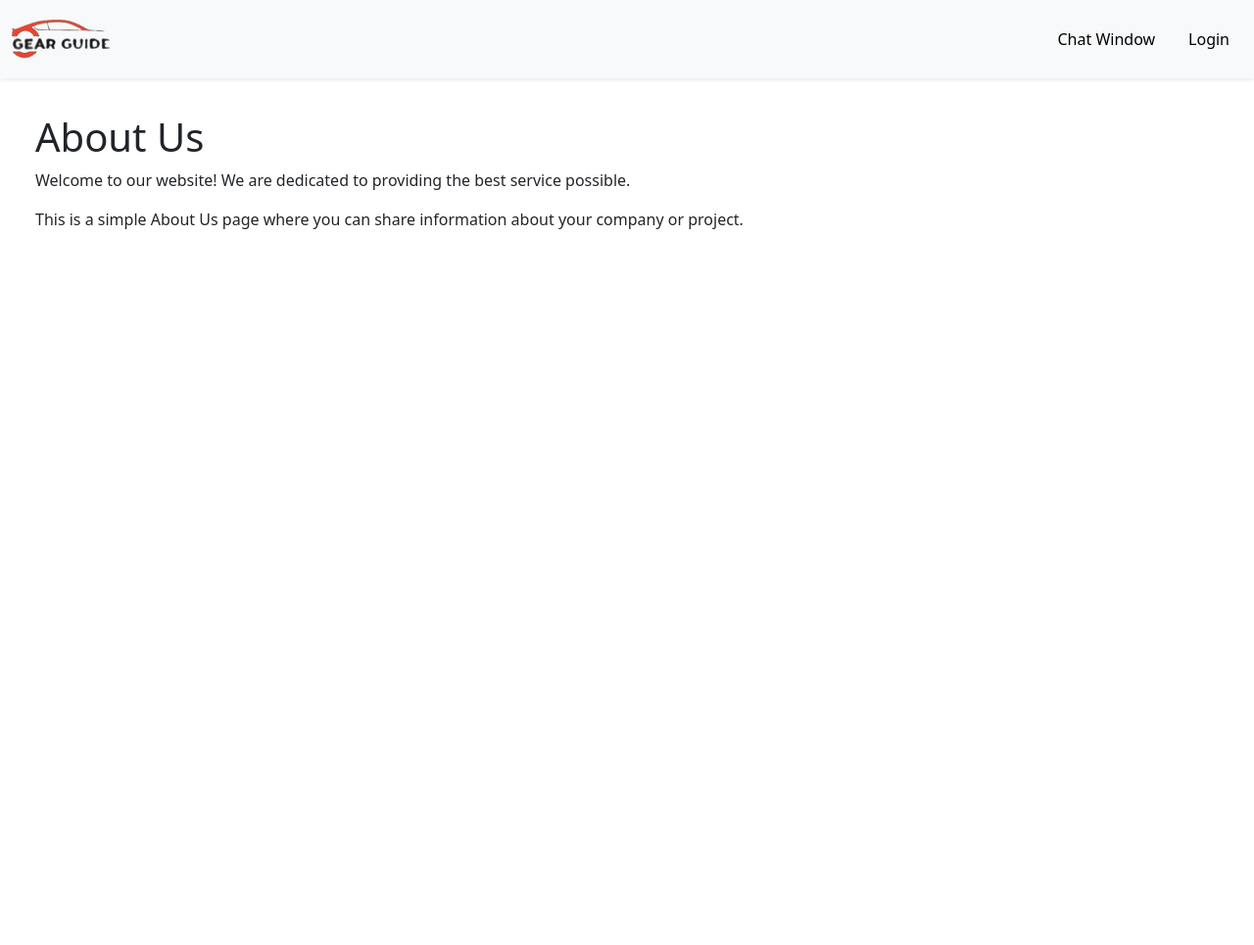
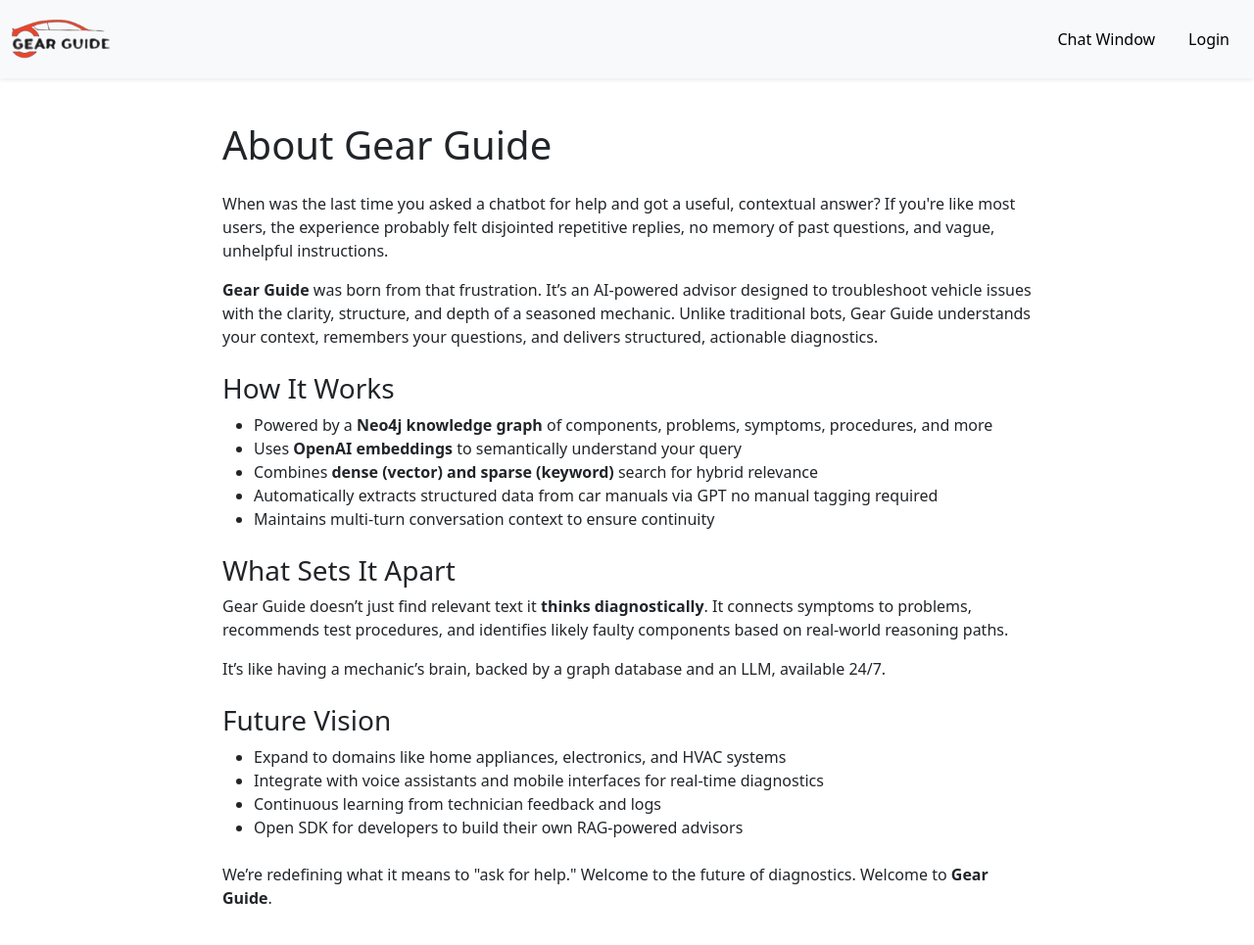
Before and after one commit to Anusha-raju/GearGuidev2, a Flask app: page /about in a window 1280 px wide. Shown: the whole page at 98% size. Run offline with Flask 3, Linux system fonts and the light colour scheme; parts of the project's set-up code (start-up, migrations or seed data) failed here and were passed over.

Commit message:
refined doc

````diff
--- a/app.py
+++ b/app.py
@@ -99,6 +99,7 @@ def chat():
         user_msg = Chat(session_id=session.id, message=message, timestamp=datetime.utcnow(), sender='user')
         response = rag_advisor(message)
         if response:
+            response = response.replace("```markdown", "").replace("```","")
             response = markdown.markdown(response)
         else:
             response = "Oops!!! Sorry...."
--- a/ui/templates/about.html
+++ b/ui/templates/about.html
@@ -7,9 +7,47 @@
 {% block sidebar %}{% endblock %}
 
 {% block content %}
-<div style="padding: 1rem;">
-    <h1>About Us</h1>
-    <p>Welcome to our website! We are dedicated to providing the best service possible.</p>
-    <p>This is a simple About Us page where you can share information about your company or project.</p>
+<div class="container mt-4" style="max-width: 850px;">
+    <h1 class="mb-4">About Gear Guide</h1>
+
+    <p>
+        When was the last time you asked a chatbot for help and got a useful, contextual answer?
+        If you're like most users, the experience probably felt disjointed repetitive replies, no memory of past questions, and vague, unhelpful instructions.
+    </p>
+
+    <p>
+        <strong>Gear Guide</strong> was born from that frustration. It’s an AI-powered advisor designed to troubleshoot vehicle issues with the clarity, structure, and depth of a seasoned mechanic.
+        Unlike traditional bots, Gear Guide understands your context, remembers your questions, and delivers structured, actionable diagnostics.
+    </p>
+
+    <h3 class="mt-4">How It Works</h3>
+    <ul>
+        <li>Powered by a <strong>Neo4j knowledge graph</strong> of components, problems, symptoms, procedures, and more</li>
+        <li>Uses <strong>OpenAI embeddings</strong> to semantically understand your query</li>
+        <li>Combines <strong>dense (vector) and sparse (keyword)</strong> search for hybrid relevance</li>
+        <li>Automatically extracts structured data from car manuals via GPT no manual tagging required</li>
+        <li>Maintains multi-turn conversation context to ensure continuity</li>
+    </ul>
+
+    <h3 class="mt-4">What Sets It Apart</h3>
+    <p>
+        Gear Guide doesn’t just find relevant text it <strong>thinks diagnostically</strong>. It connects symptoms to problems, recommends test procedures, and identifies likely faulty components based on real-world reasoning paths.
+    </p>
+
+    <p>
+        It’s like having a mechanic’s brain, backed by a graph database and an LLM, available 24/7.
+    </p>
+
+    <h3 class="mt-4">Future Vision</h3>
+    <ul>
+        <li>Expand to domains like home appliances, electronics, and HVAC systems</li>
+        <li>Integrate with voice assistants and mobile interfaces for real-time diagnostics</li>
+        <li>Continuous learning from technician feedback and logs</li>
+        <li>Open SDK for developers to build their own RAG-powered advisors</li>
+    </ul>
+
+    <p class="mt-4">
+        We’re redefining what it means to "ask for help." Welcome to the future of diagnostics. Welcome to <strong>Gear Guide</strong>.
+    </p>
 </div>
 {% endblock %}
--- a/ui/templates/base.html
+++ b/ui/templates/base.html
@@ -146,7 +146,7 @@
       <div class="section-title">Recent</div>
       {% for chat_id, chat_title in recent_chats %}
         <a href="{{ url_for('chat', session=chat_id) }}" class="chat-link">
-          {{ chat_title[:10] ~ ("..." if chat_title|length > 30 else "") }}
+          {{ chat_title[:18] ~ ("..." if chat_title|length > 30 else "") }}
         </a>
       {% endfor %}
     </div>
````
Also changed, not shown: README.md.
